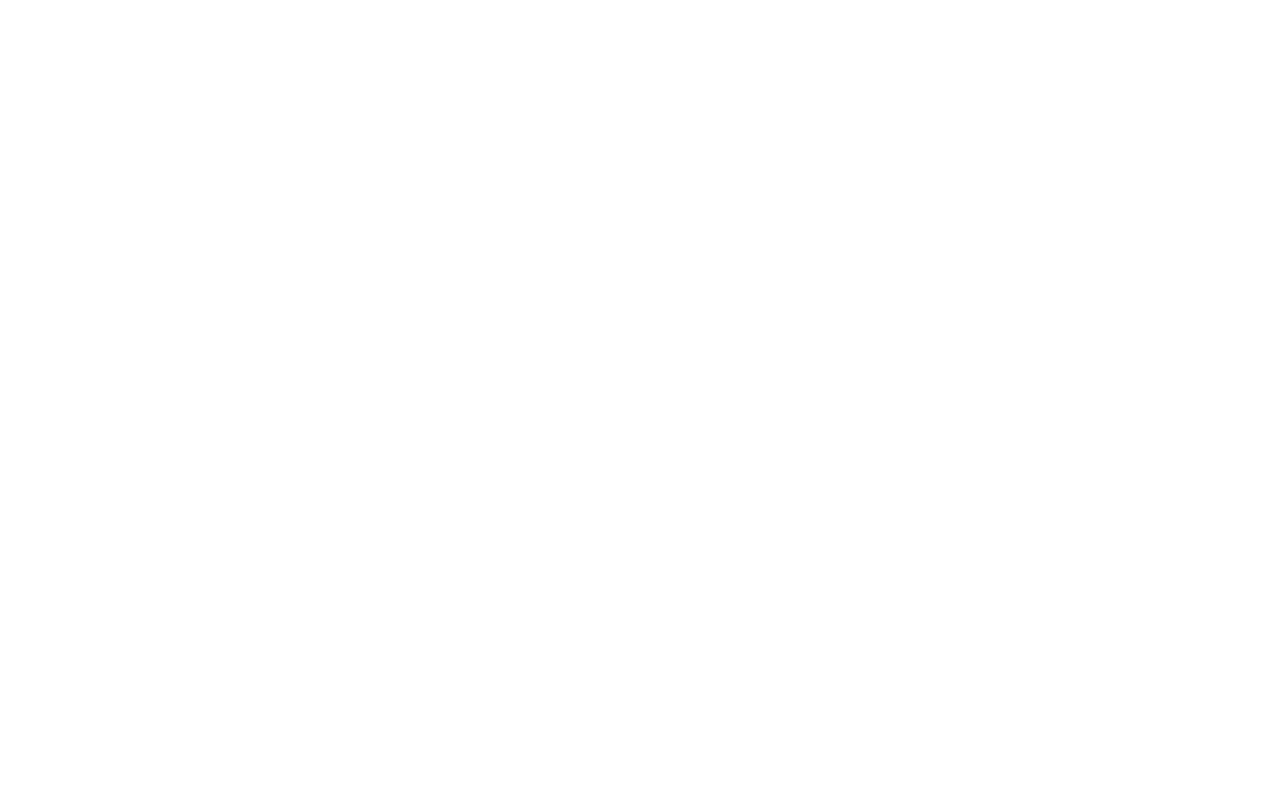
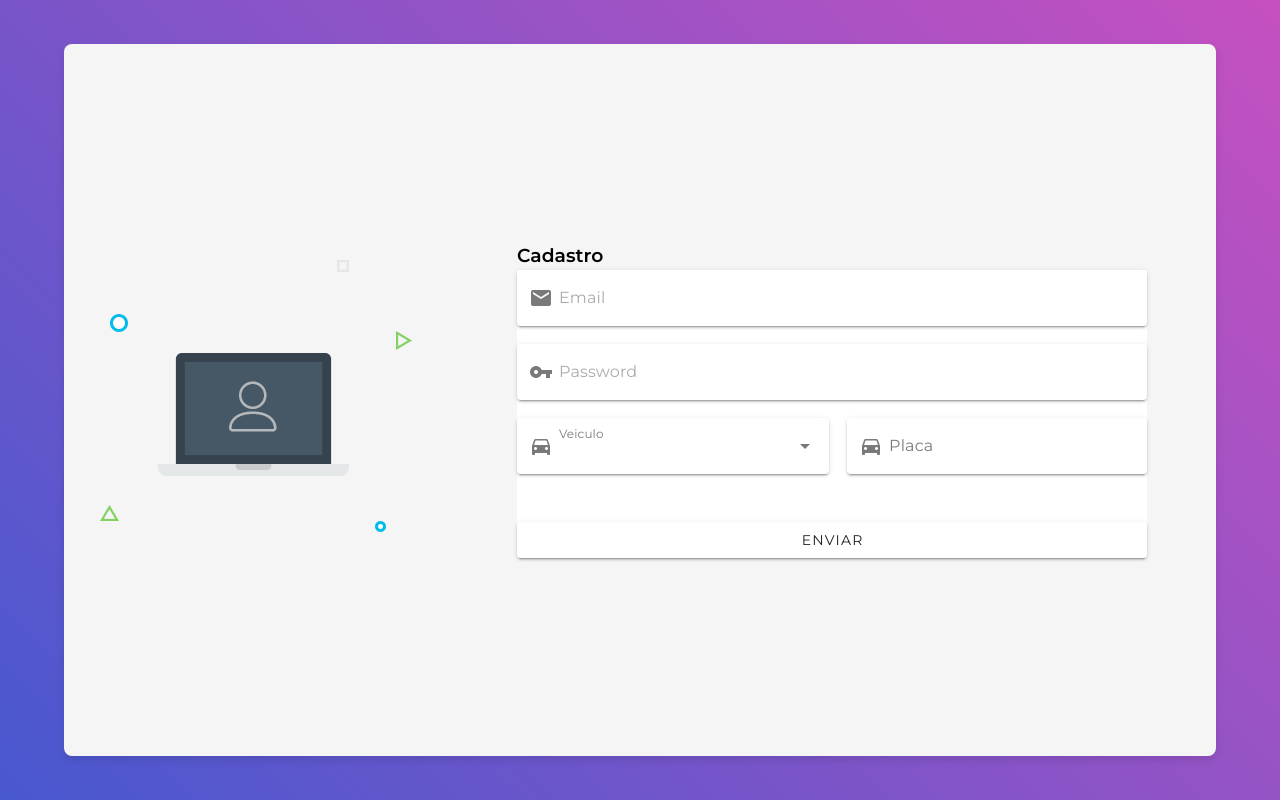
Before and after one commit to Ruan-CRC/lavajato-frontEnd, a Vue app: page /cadastro in a window 1280 px wide. Before the commit this address had no page. Built offline with nearby package versions, Linux system fonts and the light colour scheme; no server answers.

Commit message:
refatora socket

```diff
--- /dev/null
+++ b/src/components/Forms/formCadastro/index.vue
@@ -0,0 +1,146 @@
+<template>
+  <div>
+    <h3>Cadastro</h3>
+    <v-sheet class="mx-auto" width="630">
+      <v-form ref="formRef" fast-fail validate-on="submit" @submit.prevent="submitServicos">
+        <v-text-field
+          hide-details="auto"
+          placeholder="Email"
+          v-model="form.email"
+          :rules="fromRules.email"
+          variant="solo"
+          prepend-inner-icon="mdi-email"
+        ></v-text-field>
+
+        <v-text-field
+          hide-details="auto"
+          placeholder="Password"
+          v-model="form.password"
+          :rules="fromRules.password"
+          variant="solo"
+          prepend-inner-icon="mdi-key"
+          type="password"
+        ></v-text-field>
+
+        <div class="veicolo-container">
+          <v-select
+            v-model="form.veiculos[0].tipo"
+            label="Veiculo"
+            :rules="fromRules.veiculos"
+            variant="solo"
+            :items="veiculosItens"
+            item-title="nome"
+            item-value="id"
+            return-object
+            prepend-inner-icon="mdi-car"
+          ></v-select>
+
+          <v-text-field
+            hide-details="auto"
+            label="Placa"
+            v-model="form.veiculos[0].placa"
+            :rules="fromRules.placa"
+            variant="solo"
+            prepend-inner-icon="mdi-car"
+          ></v-text-field>
+        </div>
+
+        <v-btn class="mt-2" type="submit" block>Enviar</v-btn>
+      </v-form>
+    </v-sheet>
+  </div>
+</template>
+<script>
+import { mapStores } from 'pinia'
+import { useUserStore } from '@/stores/UserStore'
+
+import api from '../../../api/axiosConfig';
+
+export default {
+  props: {
+    events: {
+      type: Array,
+      required: true
+    },
+  },
+  data() {
+    return {
+      veiculosItens: [],
+      allServiceValue: 0,
+      form: {
+        email: '',
+        password: '',
+        veiculos: [{
+          placa: '',
+          tipo: '',
+        }],
+      },
+      fromRules: {
+        email: [
+          value => {
+            if (value.length > 0) return true
+            return 'Campo obrigatório'
+          }
+        ],
+        password: [
+          value => {
+            if (value.length > 0) return true
+            return 'Campo obrigatório'
+          }
+        ],
+        veiculos: [
+          value => {
+            if (value.tipo !== 0) return true
+            return 'Campo obrigatório'
+          }
+        ],
+      }
+    }
+  },
+  created() {
+    this.getVeiculosAPI()
+  },
+  computed: {
+    ...mapStores(useUserStore),
+  },
+  methods: {
+    async submitServicos() {
+      const formIsValid = await this.$refs.formRef.validate();
+      if (formIsValid && !formIsValid.valid) return;
+
+      const data = {
+        email: this.form.email,
+        password: this.form.password,
+        veiculos: [{
+          placa: this.form.veiculos[0].placa,
+          tipo: this.form.veiculos[0].tipo.id,
+        }],
+      }
+
+      api.post('api/v1/user/', data)
+        .then(response => {
+          localStorage.setItem('user&veiculo', JSON.stringify(response.data))
+
+          this.$router.push('/calendar')
+        })
+        .catch(error => {
+          console.log('error', error)
+        })
+    },
+    getVeiculosAPI() {
+      api.get('/api/v1/veiculo/all')
+        .then(response => {
+          response.data.data.forEach(veiculo => {
+            this.veiculosItens.push(veiculo)
+          })
+        })
+        .catch(error => {
+          console.log('error', error)
+        })
+    },
+  }
+}
+</script>
+<style lang="scss" scoped>
+@import 'style.scss';
+</style>
--- /dev/null
+++ b/src/components/Forms/formCadastro/style.scss
@@ -0,0 +1,16 @@
+.veicolo-container {
+  display: flex;
+  gap: 18px;
+  height: 100%;
+
+  div {
+    flex-grow: 1;
+    display: flex;
+    flex-direction: column;
+  }
+}
+.v-form {
+  display: flex;
+  flex-direction: column;
+  gap: 18px;
+}
--- a/src/components/Forms/formLogin/index.vue
+++ /dev/null
@@ -1,63 +0,0 @@
-<template>
-  <div id="app">
-    <div class="container">
-      <h3>Login</h3>
-      <form @submit.prevent="submit">
-        <v-text-field
-          v-model="name.value.value"
-          :counter="10"
-          :error-messages="name.errorMessage.value"
-          label="Nome"
-        ></v-text-field>
-
-        <v-text-field
-          v-model="email.value.value"
-          :error-messages="email.errorMessage.value"
-          label="E-mail"
-        ></v-text-field>
-
-        <v-btn
-          class="me-4"
-          type="submit"
-        >
-          enviar
-        </v-btn>
-
-        <v-btn @click="handleReset">
-          limpar
-        </v-btn>
-      </form>
-    </div>
-  </div>
-</template>
-<script setup>
-  import { useField, useForm } from 'vee-validate'
-  import { useRouter } from 'vue-router'
-
-const router = useRouter()
-
-  const { handleSubmit, handleReset } = useForm({
-    validationSchema: {
-      name (value) {
-        if (value?.length >= 2) return true
-
-        return 'Nome precisa no mínimo de 2 caracteres.'
-      },
-      email (value) {
-        if (/^[a-z.-]+@[a-z.-]+\.[a-z]+$/i.test(value)) return true
-
-        return 'Precisa ser um email válido.'
-      },
-    },
-  })
-  const name = useField('name')
-  const email = useField('email')
-
-  // eslint-disable-next-line no-unused-vars
-  const submit = handleSubmit(values => {
-    router.push({ name: 'calendar' })
-  })
-</script>
-<style lang="scss" scoped>
-@import 'style.scss';
-</style>
--- a/src/router/staticRouters.js
+++ b/src/router/staticRouters.js
@@ -1,12 +1,12 @@
 export const staticRouters = [
   {
     path: '/',
-    redirect: '/login'
+    redirect: '/cadastro'
   },
   {
-    path: '/login',
-    name: 'login',
-    component: () => import('../views/login/index.vue')
+    path: '/cadastro',
+    name: 'cadastro',
+    component: () => import('../views/cadastro/index.vue')
   },
   {
     path: '/home',
--- a/src/stores/CalendarStore.js
+++ b/src/stores/CalendarStore.js
@@ -23,19 +23,20 @@
       socket.emit('agenda:all', '');
 
       socket.on('agenda:create', (data) => {
-        console.log('Agendamento ---------', data)
-        this.events = [...this.events, {
+        console.log('5454', data);
+        this.events.push({
           id: id++,
-          title: 'Agora',
+          title: 'Agendado',
           start: data.dataInicio,
-        }];
+        });
       });
 
       socket.on('agenda:all', (data) => {
-        data.servicosEmAgendamento.forEach(agenda => {
+        console.log('-0-0-0', data);
+        data.forEach(agenda => {
           this.events.push({
             id: id++,
-            title: 'Já está agendado',
+            title: 'Agendado',
             start: agenda.dataInicio,
           })
         });
@@ -45,7 +46,6 @@
       this.dataEvent = event
     },
     enviarAgendamento(event) {
-      console.log('Enviando agendamento', event);
       socket.emit('agenda:create', event);
     },
     updateEvent(eventId) {
--- /dev/null
+++ b/src/stores/UserStore.js
@@ -0,0 +1,24 @@
+import { set } from 'date-fns'
+import { defineStore } from 'pinia'
+
+export const useUserStore = defineStore('userStore', {
+  state: () => ({
+    user: null,
+    veiculo: [],
+  }),
+  getters: {
+    getUser: state => state.user,
+    getVeiculo: state => state.veiculo,
+  },
+  actions: {
+    setUser(user) {
+      this.user = user
+    },
+    setVeiculo(veiculo) {
+      this.veiculo.push(veiculo)
+    },
+    logout() {
+      this.user = null
+    },
+  },
+})
--- a/src/views/login/index.vue
+++ b/src/views/cadastro/index.vue
@@ -1,10 +1,10 @@
 <script>
-import formLogin from '@/components/Forms/formLogin/index.vue'
+import formCadastro from '@/components/Forms/formCadastro/index.vue'
 import baseForms from '@/components/Forms/baseForms/index.vue'
 
 export default {
   components: {
-    formLogin,
+    formCadastro,
     baseForms
   },
 }
@@ -12,7 +12,7 @@
 
 <template>
   <base-forms>
-    <form-login></form-login>
+    <form-cadastro></form-cadastro>
   </base-forms>
 </template>
 <style lang="scss" scoped>
--- a/src/views/calendar/CalendarSidebar.vue
+++ b/src/views/calendar/CalendarSidebar.vue
@@ -10,7 +10,7 @@
                 :rules="fromRules.veiculos"
                 variant="solo"
                 :items="veiculosItens"
-                item-title="nome"
+                :item-title="item => item.nome + ' - ' + item.placa"
                 item-value="id"
                 return-object
               ></v-select>
@@ -58,6 +58,7 @@
 <script>
 import { mapStores } from 'pinia'
 import { useCalendarStore } from '@/stores/CalendarStore'
+import { useUserStore } from '@/stores/UserStore'
 
 import api from '../../api/axiosConfig';
 
@@ -73,6 +74,7 @@
       servicosItens: [],
       veiculosItens: [],
       allServiceValue: 0,
+      veiculosStor: null,
       form: {
         isDiskBusca: false,
         servicos: [],
@@ -106,11 +108,11 @@
     }
   },
   created() {
-    this.getVeiculosAPI()
     this.getServicosAPI()
+    this.getVeiculos()
   },
   computed: {
-    ...mapStores(useCalendarStore),
+    ...mapStores(useCalendarStore, useUserStore),
     dataAgenda() {
       this.form.dataInicio = this.calendarStore.dataEvent
       return this.calendarStore.dataEvent
@@ -127,23 +129,28 @@
         dataInicio: this.form.dataInicio,
       }
 
-      this.calendarStore.enviarAgendamento(data)
+      api.post('/api/v1/agenda/create', data)
     },
-    getVeiculosAPI() {
-      api.get('/api/v1/veiculos/all')
+    async getVeiculos() {
+      const veiculosUsuario = JSON.parse(localStorage.getItem('user&veiculo')).user.veiculos
+
+      let veiculosAPI
+      await api.get('/api/v1/veiculo/all')
         .then(response => {
-          response.data.data.forEach(veiculo => {
-            this.veiculosItens.push(veiculo)
-          })
+          veiculosAPI = response.data.data
         })
         .catch(error => {
           console.log('error', error)
         })
+
+        this.mesclaIdVeiculoComPlaca(veiculosUsuario, veiculosAPI).forEach(veiculo => {
+          this.veiculosItens.push(veiculo)
+        })
     },
     getServicosAPI() {
-      api.get('api/v1/servicos/all')
+      api.get('api/v1/servico/all')
         .then(response => {
-          response.data.data.forEach(servico => {
+          response.data.servicos.forEach(servico => {
             this.servicosItens.push(servico)
           })
         })
@@ -151,7 +158,19 @@
           console.log('error', error)
         })
 
-    }
+    },
+    mesclaIdVeiculoComPlaca(placas, tipos) {
+      const output = []
+      placas.map(veiculo => {
+        const tipo = tipos.find(t => t.id === veiculo.tipo);
+        output.push( {
+          id: veiculo.id,
+          nome: tipo ? tipo.nome : null,
+          placa: veiculo.placa
+        });
+      });
+      return output;
+    },
   }
 }
 </script>
--- a/src/views/calendar/index.vue
+++ b/src/views/calendar/index.vue
@@ -62,6 +62,10 @@
     }
   },
 
+  eventsStore() {
+    this.events = this.calendarStore.events
+  },
+
   configOptions () {
     return {
       editable: true,
@@ -70,7 +74,7 @@
       selectMirror: true,
       dayMaxEvents: true,
       allDay: false,
-      events: this.calendarStore.events,
+      events: this.events,
       plugins: [dayGridPlugin, timeGridPlugin, interactionPlugin],
       headerToolbar: {
         left: 'prev,next today',
```
Also changed, not shown: src/components/Forms/formLogin/style.scss (deleted), src/views/cadastro/style.scss (added).
